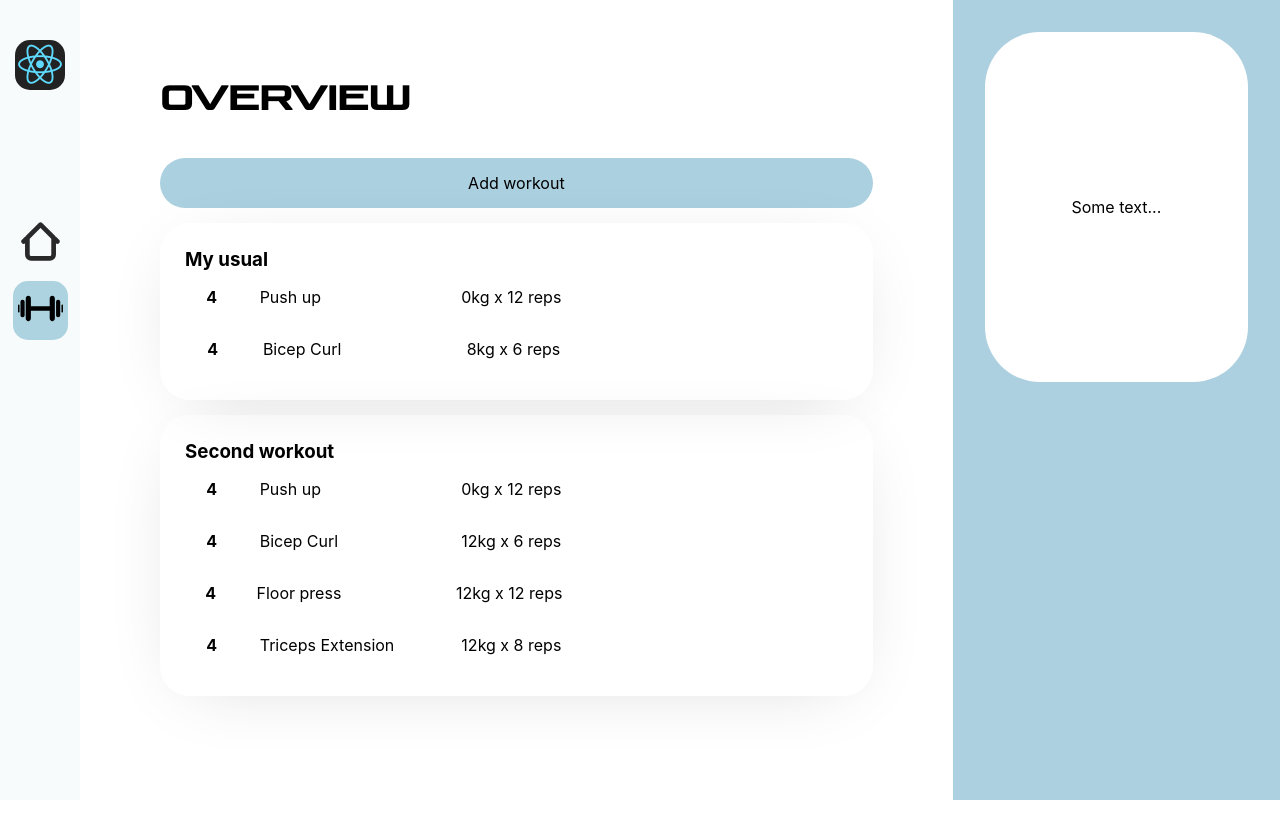
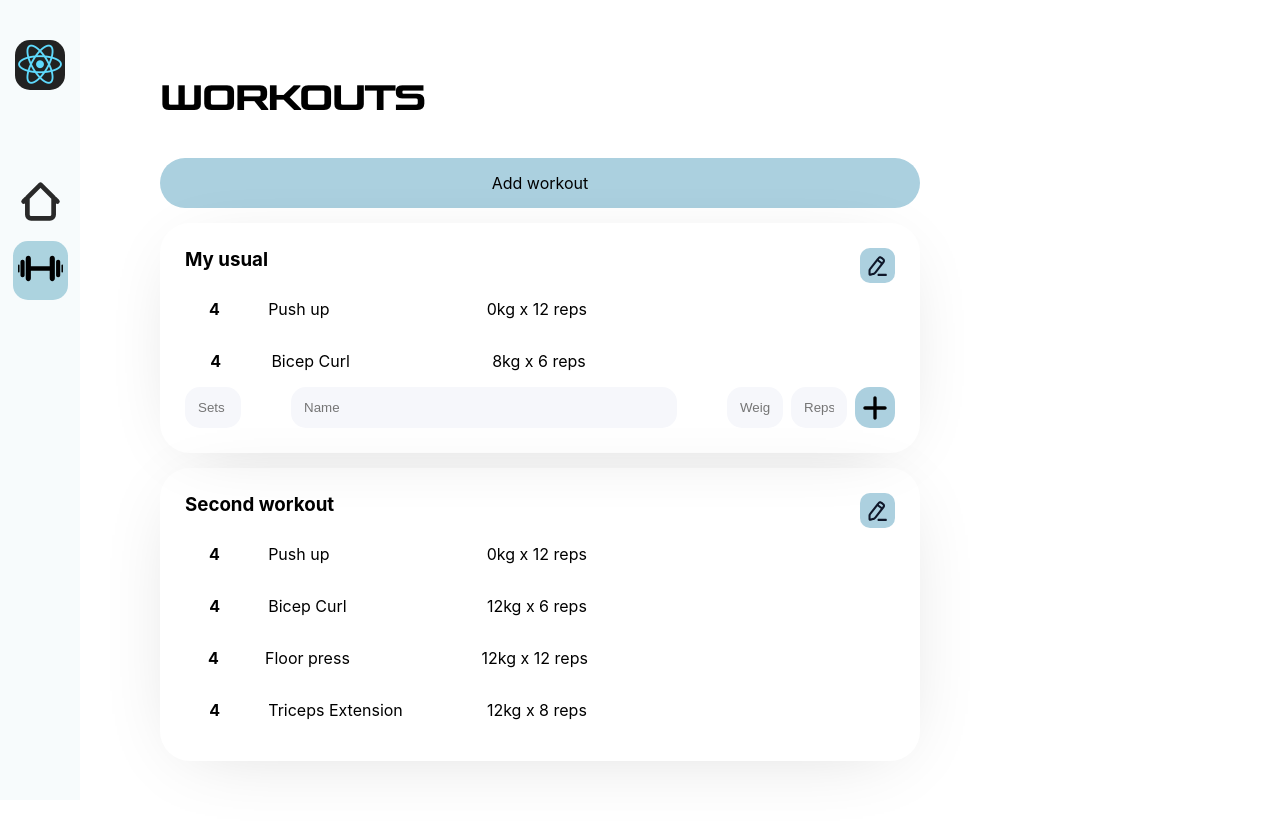
Before and after one commit to danyazero/pet-react-traine-app, a React (Create React App) app: page /workouts in a window 1280 px wide. Shown: the top 838 px of the page. Before the commit the page ends 800 px from the top, so only its background shows below. Built offline with nearby package versions, Linux system fonts and the light colour scheme.

Commit message:
edit workout

```diff
--- a/src/Components/Menu/Menu.module.css
+++ b/src/Components/Menu/Menu.module.css
@@ -32,7 +32,7 @@
     height: 100%;
     display: flex;
     flex-direction: column;
-    padding-top: 15vh;
+    padding-top: 10vh;
 }
 
 .itemImage{
--- a/src/Components/SecondBar/SecondBar.jsx
+++ b/src/Components/SecondBar/SecondBar.jsx
@@ -4,9 +4,6 @@ import st from "./SecondBar.module.css"
 const SecondBar = (props) => {
     return(
         <div className={st.secondBar}>
-            <div className={st.innerCard}>
-                Some text...
-            </div>
         </div>
     )
 };
--- a/src/Components/SecondBar/SecondBar.module.css
+++ b/src/Components/SecondBar/SecondBar.module.css
@@ -1,16 +1,16 @@
 .secondBar{
     grid-area: secondBar;
-    background: #acd0df;
+    background: white;
     padding: 4vh;
 }
 
-.innerCard{
-    display: flex;
-    flex-direction: column;
-    justify-content: center;
-    align-items: center;
-    background: white;
-    border-radius: 55px;
+/*.innerCard{*/
+/*    display: flex;*/
+/*    flex-direction: column;*/
+/*    justify-content: center;*/
+/*    align-items: center;*/
+/*    background: white;*/
+/*    border-radius: 55px;*/
 
-    height: 350px;
-}
+/*    height: 350px;*/
+/*}*/
--- a/src/Components/WorkoutCard/Workout.module.css
+++ b/src/Components/WorkoutCard/Workout.module.css
@@ -10,3 +10,74 @@
 .workoutName{
     margin: 0px;
 }
+
+.editButton{
+    display: flex;
+    background: #acd0df;
+    padding: 3px;
+    border-radius: 10px;
+    padding: 5px;
+    align-items: center;
+}
+
+.editImage{
+    width: 25px;
+    height: 25px;
+}
+
+.editButtonText{
+    display: none;
+    margin: 0px;
+}
+
+.editButton:hover .editButtonText{
+    display: block;
+    margin: 0px 5px 0px 0px;
+}
+
+.headerArea{
+    display: flex;
+    justify-content: space-between;
+}
+
+.setsInput{
+    width: 30px;
+}
+
+.nameInput{
+    width: 45vh;
+}
+
+input{
+    display: flex;
+    background: #f6f7fb;
+    padding: 12px;
+    border-radius: 15px;
+    border: 1px solid transparent;
+}
+
+.repsAndWeightArea{
+    display: flex;
+    gap: 8px;
+}
+
+.editArea{
+    display: flex;
+    align-items: center;
+    gap: 50px;
+    justify-content: flex-start;
+}
+
+.addButton{
+    display: flex;
+    padding: 0px;
+    margin: 0px;
+    border-radius: 15px;
+    border: none;
+    background: #acd0df;
+    align-items: center;
+}
+
+.addImage{
+    width: 40px;
+}
--- a/src/Components/WorkoutCard/WorkoutCard.jsx
+++ b/src/Components/WorkoutCard/WorkoutCard.jsx
@@ -1,15 +1,70 @@
-import React from 'react';
+import React, {useState} from 'react';
 import st from "./Workout.module.css"
 import Exercises from "./Exercises/Exercises";
+import edit from "./src/edit.svg"
+import {Field, reduxForm} from "redux-form";
+import {required} from "../../Helper/Validator";
+import add from "./src/add.svg"
 
 const WorkoutCard = ({name, ...props}) => {
-    const exercises = props.exercises.map((el, id) => <Exercises name={el.name} weight={el.weight} count={el.count} sets={el.sets}/>)
-    return(
+
+    const [setsField, setSetsField] = useState("")
+    const [nameField, setNameField] = useState("")
+    const [weightField, setWeightField] = useState("")
+    const [repsField, setRepsField] = useState("")
+
+    const onSubmit = () =>{
+        let data = {
+            name: nameField,
+            weight: weightField,
+            count: repsField,
+            sets: setsField
+        }
+        props.addExercise(props.id, data)
+        setSetsField("")
+        setRepsField("")
+        setWeightField("")
+        setNameField("")
+    }
+
+    function editMode() {
+        if (props.isEdit) {
+            return (
+                    <div className={st.editArea}>
+                        <input className={st.setsInput} placeholder="Sets" value={setsField} onChange={(event)=>{
+                            setSetsField(event.target.value)
+                        }}/>
+
+                        <input className={st.nameInput} value={nameField} onChange={(e) => setNameField(e.target.value)} placeholder="Name"/>
+                        <div className={st.repsAndWeightArea}>
+                            <input className={st.setsInput} value={weightField} onChange={e => setWeightField(e.target.value)} placeholder="Weight"/>
+                            <input className={st.setsInput} value={repsField} onChange={e => setRepsField(e.target.value)} placeholder="Reps"/>
+                            <button onClick={onSubmit} className={st.addButton}><img className={st.addImage} src={add} alt={"add button"}/>
+                            </button>
+                        </div>
+                    </div>
+            )
+        }
+    }
+
+    const exercises = props.exercises.map((el, id) => <Exercises key={id} name={el.name} weight={el.weight}
+                                                                 count={el.count} sets={el.sets}/>)
+    return (
         <div className={st.workoutCard}>
-            <h3 className={st.workoutName}>{name}</h3>
+            <div className={st.headerArea}>
+                <h3 className={st.workoutName}>{name}</h3>
+                <div className={st.editButton}>
+                    <p className={st.editButtonText}>Edit</p>
+                    <img className={st.editImage} src={edit} alt={"edit workout"}/>
+                </div>
+            </div>
             {exercises}
+
+
+            {editMode()}
+
         </div>
     )
 };
-
-export default WorkoutCard;
+let WorkoutCardHOC = reduxForm({form: "workoutEditForm"})(WorkoutCard)
+export default WorkoutCardHOC;
--- a/src/Components/Workouts/Workouts.jsx
+++ b/src/Components/Workouts/Workouts.jsx
@@ -4,12 +4,12 @@ import WorkoutCard from "../WorkoutCard/WorkoutCard";
 
 const Workouts = ({workouts, ...props}) => {
 
-    const workoutsArray = workouts.map((el, id) => <WorkoutCard name={el.name} exercises={el.exercises}/>)
+    const workoutsArray = workouts.map((el, id) => <WorkoutCard id={id} addExercise={props.addExercise} name={el.name} isEdit={el.isEdit} key={id} exercises={el.exercises}/>)
 
     return(
         <div className={st.content}>
             <div>
-                <h1 className={st.headText}>Overview</h1>
+                <h1 className={st.headText}>Workouts</h1>
             </div>
             <div className={st.addButton}>Add workout</div>
 
--- a/src/Components/Workouts/WorkoutsContainer.js
+++ b/src/Components/Workouts/WorkoutsContainer.js
@@ -1,5 +1,6 @@
 import {connect} from "react-redux";
 import Workouts from "./Workouts";
+import {addExerciseToWorkout} from "../../Redux/workoutsPageReducer";
 
 function mapStateToProps(state){
     return{
@@ -9,6 +10,9 @@ function mapStateToProps(state){
 
 function mapDispatchToProps(dispatch){
     return{
+        addExercise(id, array){
+            dispatch(addExerciseToWorkout({id, array}))
+        },
 
     }
 }
--- /dev/null
+++ b/src/Helper/Validator.js
@@ -0,0 +1,5 @@
+export const required = (value) => {
+    if (value) return undefined;
+
+    return "field required!!"
+}
--- a/src/Redux/store.js
+++ b/src/Redux/store.js
@@ -2,7 +2,7 @@ import {combineReducers} from "redux";
 import {configureStore} from "@reduxjs/toolkit";
 import mainPageReducer from "./mainPageReducer";
 import menuReducer from "./menuReducer";
-import {reduxForm} from "redux-form";
+import {reducer as reduxForm} from "redux-form";
 import authReducer from "./authReducer";
 import workoutsPageReducer from "./workoutsPageReducer";
 
--- a/src/Redux/workoutsPageReducer.js
+++ b/src/Redux/workoutsPageReducer.js
@@ -8,6 +8,7 @@ const workoutsPageReducer = createSlice({
         workouts: [
             {
                 name: "My usual",
+                isEdit: true,
                 exercises: [
                     {name: "Push up", weight: 0, count: 12, sets: 4},
                     {name: "Bicep Curl", weight: 8, count: 6, sets: 4},
@@ -15,6 +16,7 @@ const workoutsPageReducer = createSlice({
             },
             {
                 name: "Second workout",
+                isEdit: false,
                 exercises: [
                     {name: "Push up", weight: 0, count: 12, sets: 4},
                     {name: "Bicep Curl", weight: 12, count: 6, sets: 4},
@@ -24,8 +26,15 @@ const workoutsPageReducer = createSlice({
             }
         ]
     },
-    reducers: {}
+    reducers: {
+        addExerciseToWorkout(state, action){
+            state.workouts[action.payload.id].exercises.push(action.payload.array)
+
+
+            return state;
+        }
+    }
 })
 
 export default workoutsPageReducer.reducer;
-export const {} = workoutsPageReducer.actions;
+export const {addExerciseToWorkout} = workoutsPageReducer.actions;
```
Also changed, not shown: src/Components/WorkoutCard/src/add.svg (added), src/Components/WorkoutCard/src/edit.svg (added).
